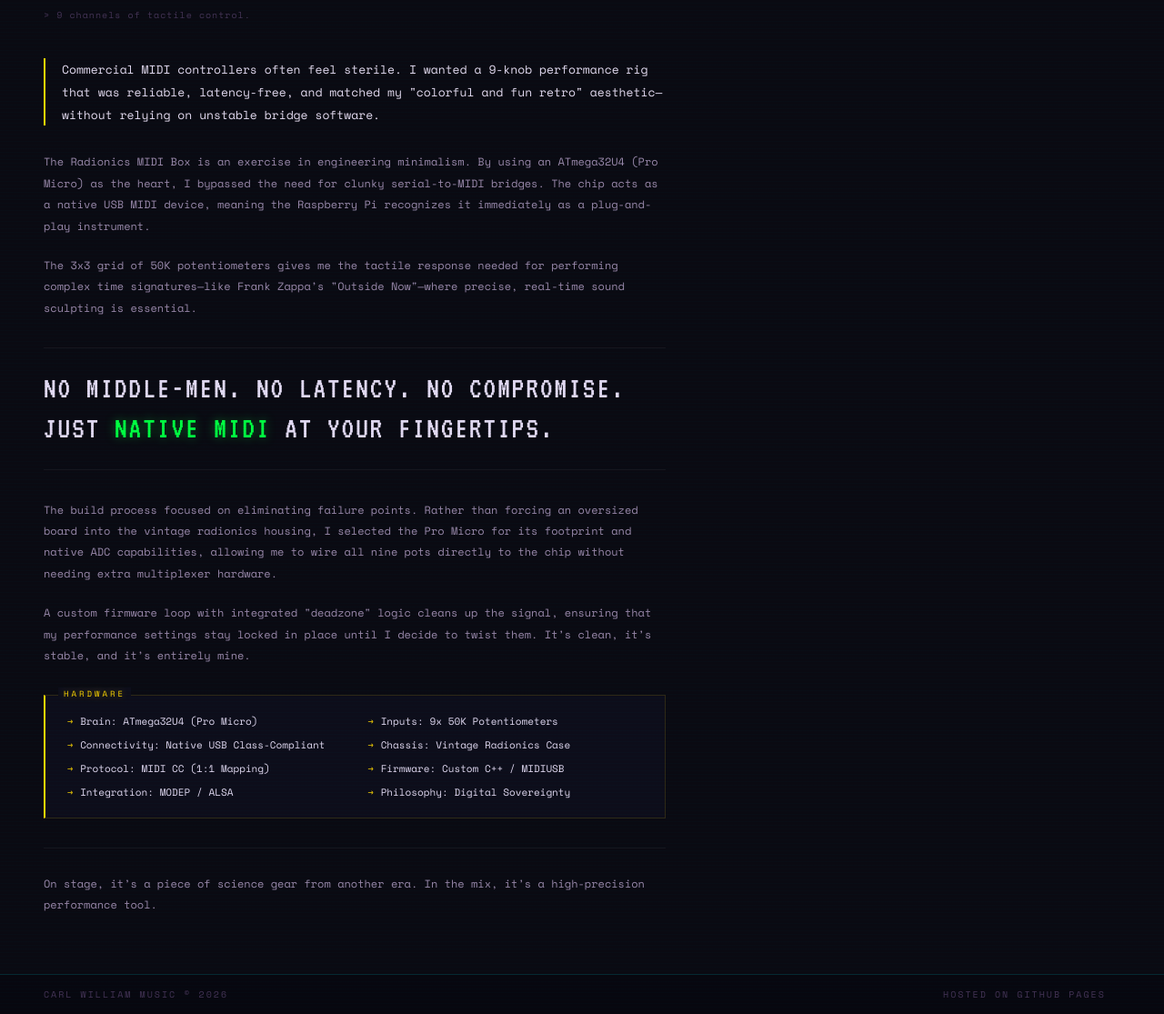
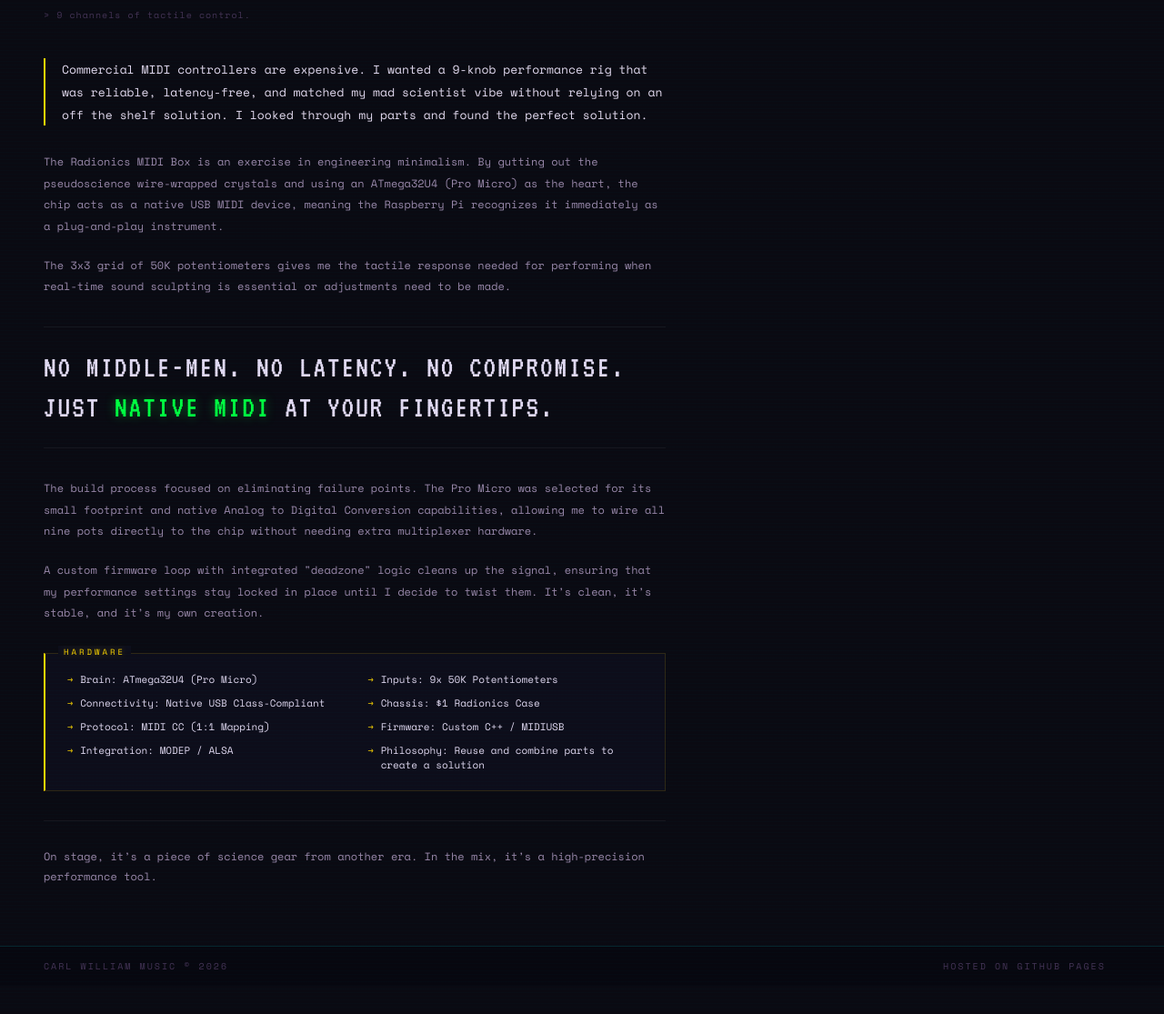
Before and after one commit to Ahlers94/carl-william-music, a Jekyll site: the page built from radionics-box.html, in a window 1280 px wide and 1400 px high, scrolled down 644 px. Shown: the part 285-1400 px from the top of the window at 91% size. Built offline with Jekyll 4.4.1, drawn with Linux system fonts in a browser that asks for light colours; after the commit the page ends 2013 px from its top, so only the background shows below that.

Commit message:
Revise text for clarity and detail in radionics-box

```diff
--- a/radionics-box.html
+++ b/radionics-box.html
@@ -334,16 +334,16 @@ layout: null
 
     <div class="fade-in">
       <p class="rig-lead">
-        Commercial MIDI controllers often feel sterile. I wanted a 9-knob performance rig that was reliable, latency-free, and matched my "colorful and fun retro" aesthetic—without relying on unstable bridge software.
+        Commercial MIDI controllers are expensive. I wanted a 9-knob performance rig that was reliable, latency-free, and matched my mad scientist vibe without relying on an off the shelf solution. I looked through my parts and found the perfect solution.
       </p>
     </div>
 
     <div class="fade-in">
       <p class="rig-body">
-        The Radionics MIDI Box is an exercise in engineering minimalism. By using an ATmega32U4 (Pro Micro) as the heart, I bypassed the need for clunky serial-to-MIDI bridges. The chip acts as a native USB MIDI device, meaning the Raspberry Pi recognizes it immediately as a plug-and-play instrument.
+        The Radionics MIDI Box is an exercise in engineering minimalism. By gutting out the pseudoscience wire-wrapped crystals and using an ATmega32U4 (Pro Micro) as the heart, the chip acts as a native USB MIDI device, meaning the Raspberry Pi recognizes it immediately as a plug-and-play instrument.
       </p>
       <p class="rig-body">
-        The 3x3 grid of 50K potentiometers gives me the tactile response needed for performing complex time signatures—like Frank Zappa’s "Outside Now"—where precise, real-time sound sculpting is essential.
+        The 3x3 grid of 50K potentiometers gives me the tactile response needed for performing when real-time sound sculpting is essential or adjustments need to be made.
       </p>
     </div>
 
@@ -354,10 +354,10 @@ layout: null
 
     <div class="fade-in">
       <p class="rig-body">
-        The build process focused on eliminating failure points. Rather than forcing an oversized board into the vintage radionics housing, I selected the Pro Micro for its footprint and native ADC capabilities, allowing me to wire all nine pots directly to the chip without needing extra multiplexer hardware.
+        The build process focused on eliminating failure points. The Pro Micro was selected for its small footprint and native Analog to Digital Conversion capabilities, allowing me to wire all nine pots directly to the chip without needing extra multiplexer hardware.
       </p>
       <p class="rig-body">
-        A custom firmware loop with integrated "deadzone" logic cleans up the signal, ensuring that my performance settings stay locked in place until I decide to twist them. It’s clean, it’s stable, and it’s entirely mine.
+        A custom firmware loop with integrated "deadzone" logic cleans up the signal, ensuring that my performance settings stay locked in place until I decide to twist them. It’s clean, it’s stable, and it’s my own creation.
       </p>
     </div>
 
@@ -366,11 +366,11 @@ layout: null
         <li>Brain: ATmega32U4 (Pro Micro)</li>
         <li>Inputs: 9x 50K Potentiometers</li>
         <li>Connectivity: Native USB Class-Compliant</li>
-        <li>Chassis: Vintage Radionics Case</li>
+        <li>Chassis: $1 Radionics Case</li>
         <li>Protocol: MIDI CC (1:1 Mapping)</li>
         <li>Firmware: Custom C++ / MIDIUSB</li>
         <li>Integration: MODEP / ALSA</li>
-        <li>Philosophy: Digital Sovereignty</li>
+        <li>Philosophy: Reuse and combine parts to create a solution</li>
       </ul>
     </div>
 
```
